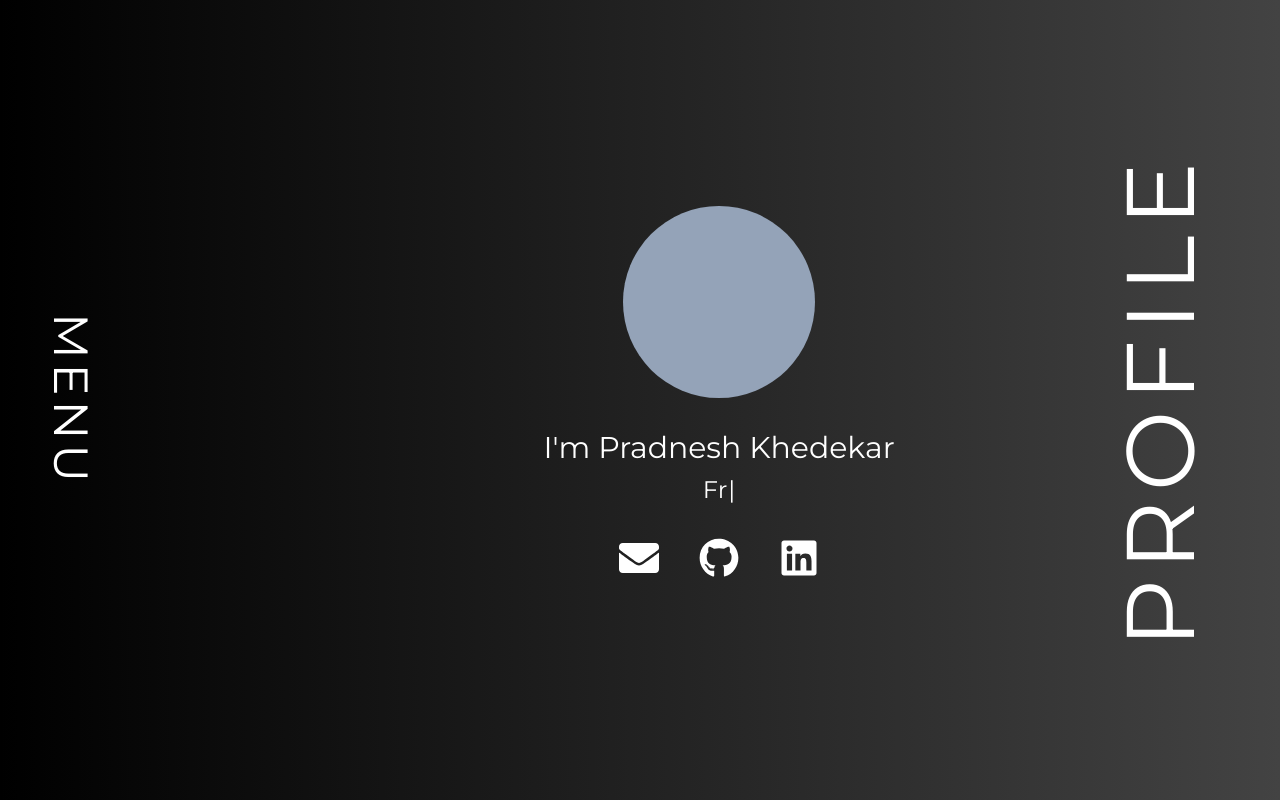
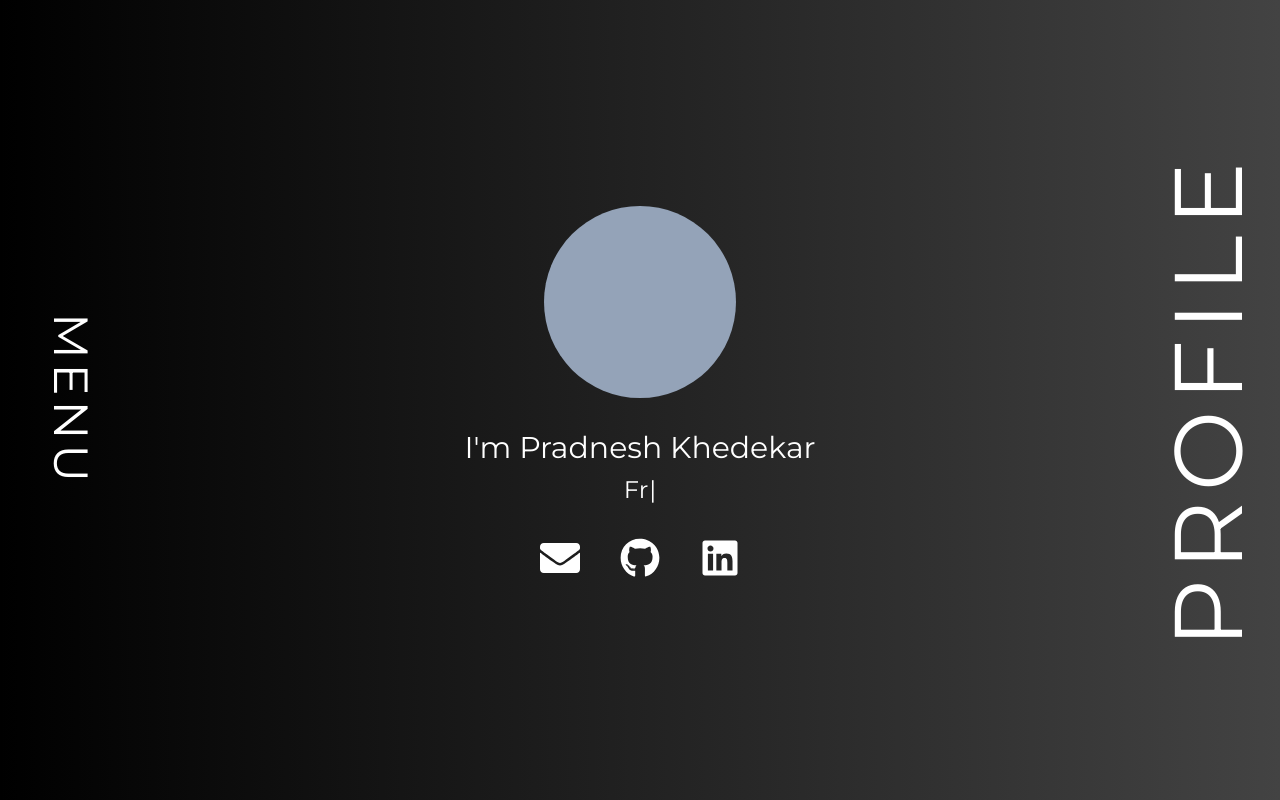
Before and after one commit to Pradnesh8/portfolio-site, a Next.js app in the folder my-portfolio/: page /profile in a window 1280 px wide. Built offline with nearby package versions, Linux system fonts and the light colour scheme.

Commit message:
navbar position absolute

```diff
--- a/my-portfolio/src/app/globals.css
+++ b/my-portfolio/src/app/globals.css
@@ -16,6 +16,10 @@ body {
     color: white;
 }
 
+.navbar {
+    position: absolute;
+    left: 0;
+}
 .navitems {
     display: none;
 }
--- a/my-portfolio/src/app/profile/page.js
+++ b/my-portfolio/src/app/profile/page.js
@@ -3,7 +3,7 @@ import { FaGithub, FaLinkedin, FaEnvelope } from 'react-icons/fa';
 export default function Profile() {
     return (
         <>
-            <div className="flex h-full flex-col items-center justify-center flex-[75%]">
+            <div className="flex h-full flex-col items-center justify-center">
                 <div className="h-[12rem] w-[12rem] rounded-full mb-8 bg-slate-400"></div>
                 <TypeWriterComponent />
                 <div className='flex gap-2 items-center'>
@@ -18,7 +18,7 @@ export default function Profile() {
                     </a>
                 </div>
             </div>
-            <div className="absolute -right-32 text-8xl -rotate-90 navbar-text tracking-widest">PROFILE</div>
+            <div className="absolute -right-44 text-8xl -rotate-90 navbar-text tracking-widest">PROFILE</div>
         </>
     );
 }
```
